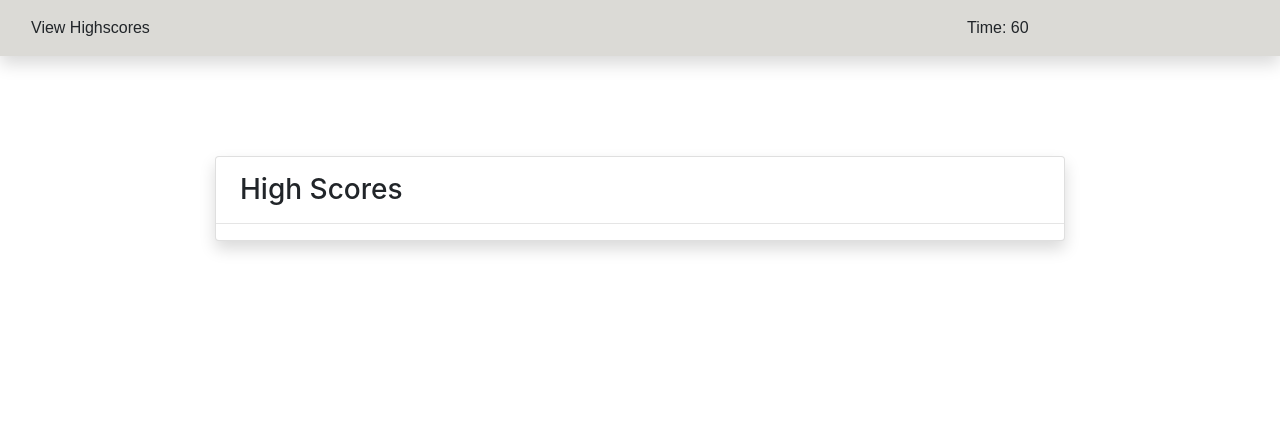
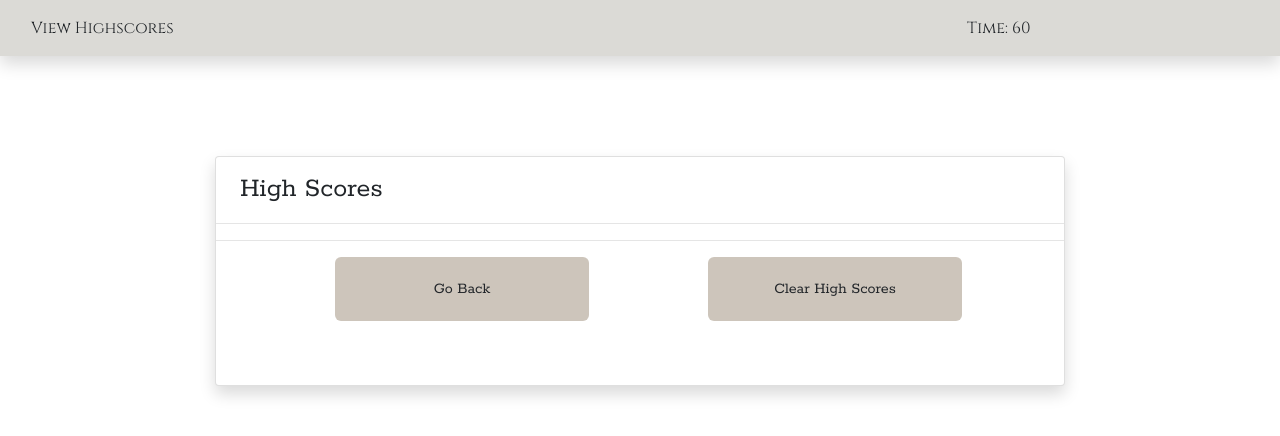
Before and after one commit to GhostsAg/codeQuiz, a plain HTML site: page index.html in a window 1280 px wide. Both pictures are taken after a click on the element "View Highscores". Drawn offline with nearby package versions, Linux system fonts and the light colour scheme; a web font is replaced by a local one.

Commit message:
High scores navigation added

```diff
--- a/assets/logic.js
+++ b/assets/logic.js
@@ -22,6 +22,8 @@ var $timer = document.getElementById("timer");
 var $viewHighBtn = document.getElementById("viewHighBtn");
 var $beginBtn = document.getElementById("beginBtn");
 var $submitBtn = document.getElementById("submitBtn");
+var $backBtn = document.getElementById("backBtn");
+var $clearBtn = document.getElementById("clearBtn");
 
 // Landing Page
 var $landing = document.getElementById("landing");
@@ -41,25 +43,26 @@ var $highScores = document.getElementById("highScores");
 var $scores = document.getElementById("scores");
 
 //  Global variables
-let timerVar = 60;
+var timerVar;
 var initialsVar;
 var startTimer;
 var iNum = 0;
 
 function funcTimer(timer) {
-    switch(timer) {
-        case timer < 1:
-            clearInterval(startTimer);
-            $content.style.display = "none";
-            $setHighScores.style.display = "block";
-        default:
-            timer--;
-            $timer.textContent = `${timer}`;
+    if (timer < 1) {
+        clearInterval(startTimer);
+        $content.style.display = "none";
+        $setHighScores.style.display = "block";
+    }
+    else {
+        timer--;
+        $timer.innerHTML = `${timer}`;
     }
 }
 
 function begin(event) {
     event.preventDefault();
+    let timerVar = 60;
     $landing.style.display = "none";
     $content.style.display = "block";
     startTimer = setInterval(funcTimer, 1000, timerVar);
@@ -97,7 +100,7 @@ function check(event) {
     else {
         iNum++;
         $feedBack.style.display = "block";
-        $feedBack.innerHTML = "Right!";
+        $feedBack.innerHTML = "Correct!";
         setTimeout(hideFeedback, 500);
         $question.textContent = Quiz[iNum].question;
         $answers[0].textContent = Quiz[iNum].answerRight;
@@ -118,6 +121,17 @@ function initials() {
     localStorage.setItem("score", scoreVar);
 }
 
+function goBack() {
+    $highScores.style.display = "none";
+    $landing.style.display = "block";
+}
+
+function clearHigh() {
+    while ($scores.firstChild) {
+        $scores.removeChild($scores.firstChild);
+    }
+}
+
 $beginBtn.addEventListener("click", begin, event);
 $viewHighBtn.addEventListener("click", viewHigh);
 
@@ -127,3 +141,5 @@ for (let i=0; i<$answers.length; i++) {
 }
 
 $submitBtn.addEventListener("click", initials);
+$backBtn.addEventListener("click", goBack);
+$clearBtn.addEventListener("click", clearHigh);
--- a/assets/style.css
+++ b/assets/style.css
@@ -6,7 +6,7 @@
 
 header {
     background-color: #DBDAD6;
-    font-family: Arial, Helvetica, sans-serif;
+    font-family: 'Cinzel', serif;
 }
 
 #answers {
@@ -25,14 +25,17 @@ header {
 
 #landing {
     display: block;
+    font-family: 'Rokkitt', serif;
 }
 
 #content {
     display: none;
+    font-family: 'Rokkitt', serif;
 }
 
 #setHighScores {
     display: none;
+    font-family: 'Rokkitt', serif;
 }
 
 #initials {
@@ -41,6 +44,7 @@ header {
 
 #highScores {
     display: none;
+    font-family: 'Rokkitt', serif;
 }
 
 #beginBtn {
@@ -64,6 +68,33 @@ header {
     background-color: #c5bcb1dc;
 }
 
+#backBtn {
+    max-width: 30%;
+    padding: 20px 0px;
+    position: relative;
+    left: 14%;
+    border-radius: 6px;
+    text-align: center;
+    background-color: #c5bcb1dc;
+}
+
+#clearBtn {
+    max-width: 30%;
+    padding: 9px 0px;
+    position: relative;
+    left: 58%;
+    top: -65px;
+    border-radius: 6px;
+    text-align: center;
+    background-color: #c5bcb1dc;
+}
+
+
+
+#feedBack {
+    font-family: 'Cinzel', serif;
+}
+
 
 
 
@@ -72,4 +103,25 @@ header {
     .card {
         margin: 100px 200px;
     }
+
+    #backBtn {
+        max-width: 30%;
+        padding: 20px 0px;
+        position: relative;
+        left: 14%;
+        border-radius: 6px;
+        text-align: center;
+        background-color: #c5bcb1dc;
+    }
+
+    #clearBtn {
+        max-width: 30%;
+        padding: 20px 0px;
+        position: relative;
+        left: 58%;
+        top: -64px;
+        border-radius: 6px;
+        text-align: center;
+        background-color: #c5bcb1dc;
+    }
 }
--- a/index.html
+++ b/index.html
@@ -5,6 +5,7 @@
     <meta name="viewport" content="width=device-width, initial-scale=1.0">
     <link rel="stylesheet" href="https://stackpath.bootstrapcdn.com/bootstrap/4.4.1/css/bootstrap.min.css" integrity="sha384-Vkoo8x4CGsO3+Hhxv8T/Q5PaXtkKtu6ug5TOeNV6gBiFeWPGFN9MuhOf23Q9Ifjh" crossorigin="anonymous">
     <link type="text/css" rel="stylesheet" href="./assets/style.css">
+    <link href="https://fonts.googleapis.com/css?family=Amatic+SC|Caveat|Cinzel|Molle:400i|Permanent+Marker|Rokkitt|Ruge+Boogie&display=swap" rel="stylesheet">
     <title>Code Quiz</title>
 </head>
 <body class="container-fluid">
@@ -53,6 +54,9 @@
         <hr>
         <ol id="scores">
         </ol>
+        <hr>
+        <div id="backBtn" type="button">Go Back</div>
+        <div id="clearBtn" type="button">Clear High Scores</div>
     </div>
     <script src="./assets/logic.js"></script>
 </body>
```
